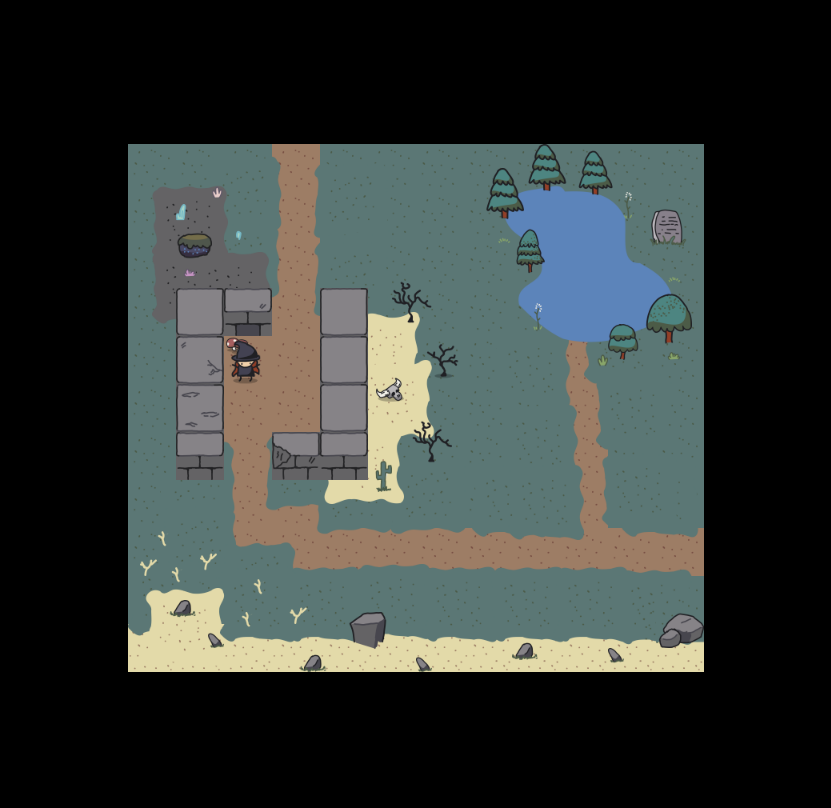
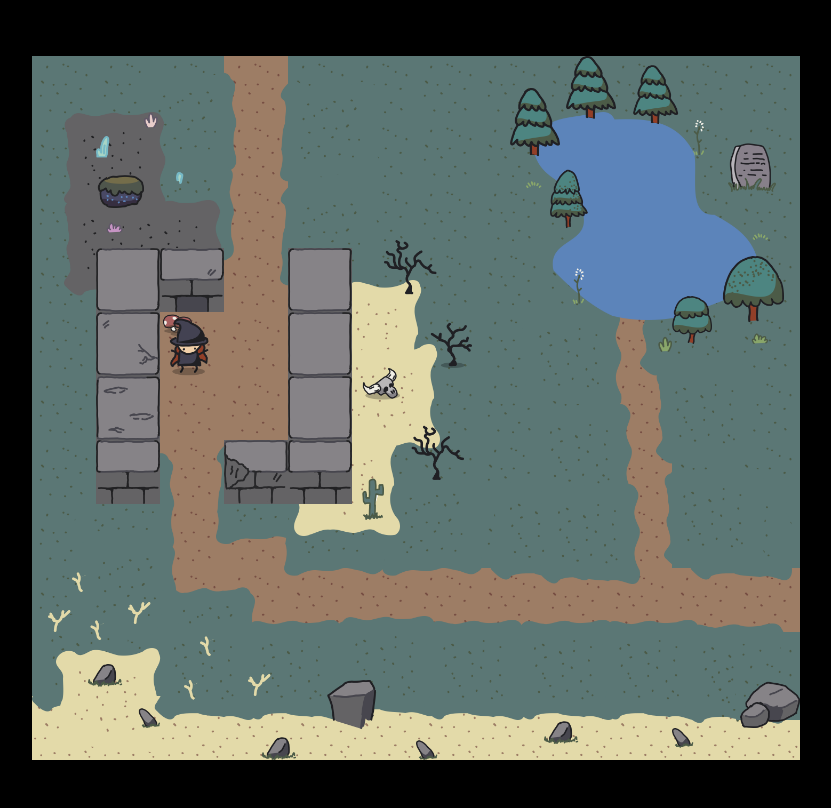
Before and after one commit to VickWildman/level1hero, a plain HTML site: page index.html in a window 1280 px wide. Shown: the whole page, without its empty margins (224-1055 px from the left). Drawn offline with Linux system fonts and the light colour scheme.

Commit message:
Scale and position based on a dynamic cell size

```diff
--- a/script.js
+++ b/script.js
@@ -77,12 +77,19 @@ const npc1 = {
 }
 
 const position = (cell) => {
-  let scale = parseInt(getComputedStyle(document.documentElement).getPropertyValue("--scale"))
+  let cellSize = parseInt(getComputedStyle(document.documentElement).getPropertyValue("--cell-size"));
   return {
-    x: cell.x * scale * 16,
-    y: cell.y * scale * 16
+    x: cell.x * cellSize,
+    y: cell.y * cellSize
   }
 }
+
+const positionCharacter = (character) => {
+  const characterPosition = position(character.cell);
+  character.element.style.translate = `${characterPosition.x}vmin ${characterPosition.y}vmin`
+}
+
+positionCharacter(pc);
 
 const nextCell = (cell, direction) => {
   const flag = cells[cell.y][cell.x];
@@ -114,13 +121,6 @@ const nextCell = (cell, direction) => {
 }
 
 const isSameCell = (cell1, cell2) => cell1.x == cell2.x && cell1.y == cell2.y;
-
-const positionCharacter = (character) => {
-  const characterPosition = position(character.cell);
-  character.element.style.translate = `${characterPosition.x}px ${characterPosition.y}px`
-}
-
-positionCharacter(pc);
 
 const flipCharacter = (character, direction) => {
   if (direction == L) {
@@ -158,18 +158,18 @@ const newCharacterAnimation = (character, direction, action) => {
     case "move":
       if (isSameCell(fromCell, toCell)) {
         effect = {
-          translate: `${toPosition.x}px ${toPosition.y}px`
+          translate: `${toPosition.x}vmin ${toPosition.y}vmin`
         }
       }
       else {
         effect = {
-          translate: `${toPosition.x}px ${toPosition.y}px`
+          translate: `${toPosition.x}vmin ${toPosition.y}vmin`
         }
       }
       break;
     case "jump":
       effect = {
-        translate: `${toPosition.x}px ${toPosition.y}px`,
+        translate: `${toPosition.x}vmin ${toPosition.y}vmin`,
       }
       break;
   }
--- a/style.css
+++ b/style.css
@@ -1,13 +1,6 @@
 :root {
   --bg: #000000;
-  --scale: 2px;
-  --cell: calc(var(--scale) * 16);
-}
-
-@media(min-width: 600px) {
-  :root {
-    --scale: 3px;
-  }
+  --cell-size: 8vmin;
 }
 
 @font-face {
@@ -18,37 +11,33 @@
 body {
   background: var(--bg);
   display: flex;
-  align-items: center;
-  justify-content: center;
-  perspective: 700px;
   overflow: hidden;
+  perspective: 800px;
 }
 
 #map {
   background: url("assets/map.png") no-repeat no-repeat;
-  background-size: 100%;
-  width: calc(12 * var(--cell));
-  height: calc(11 * var(--cell));
-  position: absolute;
+  background-size: contain;
+  width: calc(12 * var(--cell-size));
+  height: calc(11 * var(--cell-size));
+  margin: auto;
 }
 
 .character {
-  width: var(--cell);
-  height: var(--cell);
-  position: absolute;
+  width: var(--cell-size);
+  height: var(--cell-size);
   overflow: hidden;
 }
 
 .sprites {
   background: url("assets/sprites.png") no-repeat no-repeat;
   background-size: 100%;
-  width: calc(8 * var(--cell));
-  height: calc(10 * var(--cell));
-  position: absolute;
+  width: calc(8 * var(--cell-size));
+  height: calc(10 * var(--cell-size));
 }
 
 .character#pc .sprites {
-  background-position-x: calc(-16*var(--scale));
+  background-position-x: calc(-1 * var(--cell-size));
   background-position-y: 0;
   animation-name: pcIdleAnimation;
   animation-timing-function: steps(2, jump-none);
@@ -59,13 +48,7 @@ body {
 
 @keyframes pcIdleAnimation {
   to {
-    background-position-x: calc(-16*var(--scale));
-    background-position-y: calc(-32*var(--scale));
+    background-position-x: calc(-1 * var(--cell-size));
+    background-position-y: calc(-2 * var(--cell-size));
   }
 }
-
-
-.character#npc1 .sprites {
-  background-position-x: calc(-64*var(--scale));
-  background-position-y: calc(var(--scale));
-}
```
Also changed, not shown: 1 other file.
